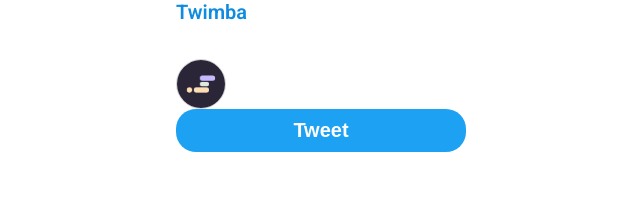
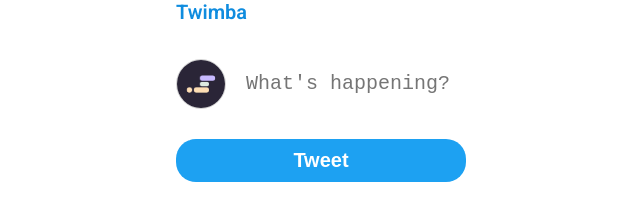
Before and after one commit to WojciechTylenda96/scrimba-twimba, a plain HTML site: page index.html in a window 1280 px wide. Shown: the whole page, without its empty margins (319-959 px from the left). Drawn offline with Linux system fonts and the light colour scheme.

Commit message:
Update index.html

```diff
--- a/index.html
+++ b/index.html
@@ -16,6 +16,7 @@
 	<main>
 		<div class="tweet-input-area">
 			<img src="images/scrimbalogo.png" class="profile-pic">
+			<textarea placeholder="What's happening?" id="tweet-input"></textarea>
 		</div>
 		<button id="tweet-btn">Tweet</button>
 		<div class="feed" id="feed"></div>
```
